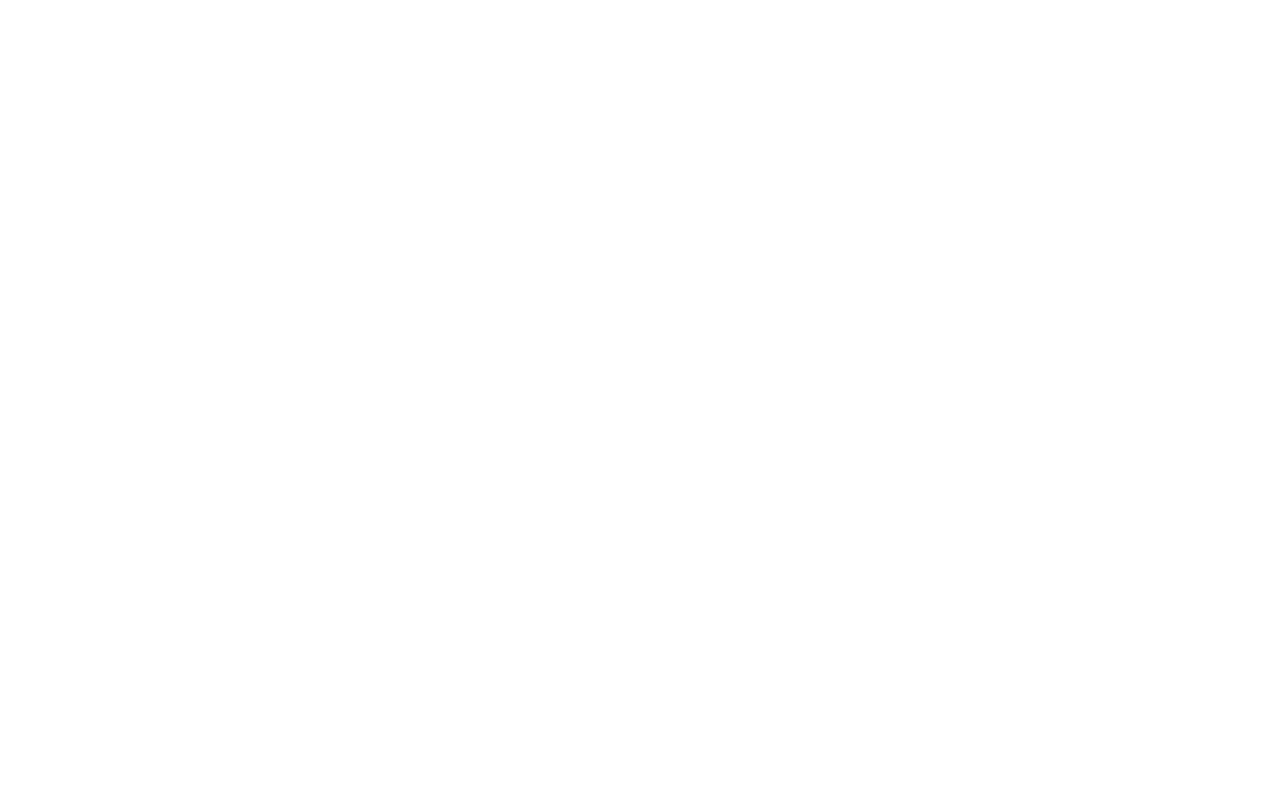
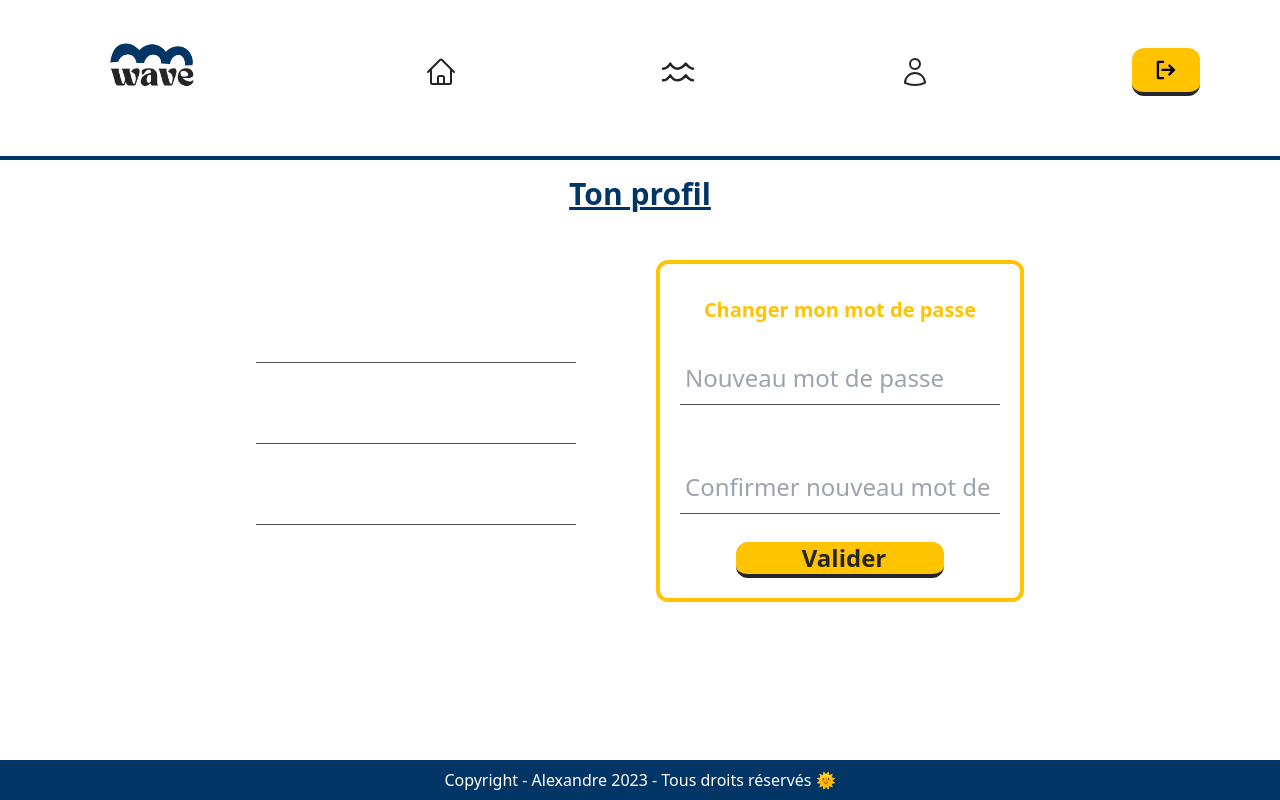
Before and after one commit to arouxel17/Projet-Perso, a React (Vite) app in the folder frontend/: page /profil in a window 1280 px wide. Before the commit this address had no page. Built offline with nearby package versions, Linux system fonts and the light colour scheme.

Commit message:
recuperation des donnees pour affichage du profil

```diff
--- a/frontend/src/App.jsx
+++ b/frontend/src/App.jsx
@@ -5,22 +5,27 @@ import Home from "@pages/Home";
 import LogPage from "@pages/LogPage";
 import Spots from "@pages/Spots";
 import OneSpot from "@pages/OneSpot";
+import ProfilPage from "@pages/ProfilPage";
 
 import "./App.css";
+import { AuthProvider } from "@services/AuthContext";
 
 function App() {
   return (
+    <AuthProvider>
       <Router>
         <Routes>
           <Route path="/" element={<LogPage />} />
           <Route path="/accueil" element={<Home />} />
           <Route path="/spots" element={<Spots />} />
           <Route path="/spots/:id" element={<OneSpot />} />
+          <Route path="/profil" element={<ProfilPage />} />
         </Routes>
         <Routes>
           <Route path="/dashboard" element={<BackOffice />} />
         </Routes>
       </Router>
+    </AuthProvider>
   );
 }
 
--- a/frontend/src/components/ModalConnexion.jsx
+++ b/frontend/src/components/ModalConnexion.jsx
@@ -2,8 +2,10 @@ import React, { useState } from "react";
 import { useNavigate } from "react-router-dom";
 import Logo from "@assets/wave2.png";
 import apiConnexion from "@services/apiConnexion";
+import { useAuth } from "@services/AuthContext";
 
 function ModalConnexion() {
+  const { setUser } = useAuth();
   const [email, setEmail] = useState("");
   const [hashedPassword, setHashedPassword] = useState("");
   const navigate = useNavigate();
@@ -16,6 +18,7 @@ function ModalConnexion() {
       });
       if (response.status === 201) {
         const user = response.data;
+        setUser({ id: user.id, role: user.role });
         if (user.role === "admin") {
           navigate("/dashboard");
         } else if (user.role === "user") navigate("/accueil");
--- a/frontend/src/components/NavComputer.jsx
+++ b/frontend/src/components/NavComputer.jsx
@@ -52,7 +52,7 @@ function NavComputer() {
             />
           </svg>
         </Link>
-        <Link to="/">
+        <Link to="/profil">
           <svg
             xmlns="http://www.w3.org/2000/svg"
             fill="white"
--- a/frontend/src/components/NavMini.jsx
+++ b/frontend/src/components/NavMini.jsx
@@ -43,7 +43,7 @@ function NavMini() {
           />
         </svg>
       </Link>
-      <Link to="/">
+      <Link to="/profil">
         <svg
           xmlns="http://www.w3.org/2000/svg"
           fill="white"
--- /dev/null
+++ b/frontend/src/pages/ProfilPage.jsx
@@ -0,0 +1,151 @@
+import React, { useEffect, useState } from "react";
+import { Helmet } from "react-helmet";
+import NavMini from "@components/NavMini";
+import NavComputer from "@components/NavComputer";
+import Footer from "@components/FooterComputer";
+import apiConnexion from "@services/apiConnexion";
+import { useAuth } from "@services/AuthContext";
+import logo from "../assets/wave2.png";
+
+function ProfilPage() {
+  const { user } = useAuth();
+  const [userInfos, setUserInfos] = useState({});
+
+  useEffect(() => {
+    if (user) {
+      apiConnexion
+        .get(`/users/${user.id}`)
+        .then((res) => {
+          setUserInfos(res.data[0]);
+        })
+        .catch((err) => console.error(err));
+    }
+  }, [user]);
+
+  const handleLogout = () => {
+    localStorage.removeItem("token");
+    localStorage.removeItem("user");
+    window.location.href = "/";
+  };
+
+  return (
+    <div className="flex flex-col text-black">
+      <Helmet>
+        <meta charSet="utf-8" />
+        <title>Wave - Ton profil 🌊 </title>
+        <meta name="description" content="Page d'accueil Wave 🌊" />
+        <link rel="icon" type="image/png" href={logo} />
+      </Helmet>
+      <div className="ml-4 md:ml-36">
+        <NavMini />
+      </div>
+      <div className="flex flex-row justify-center lg:invisible">
+        <img src={logo} className="w-32 mr-20 md:w-44 md:mr-60" alt="logo2" />
+        <div className="flex flex-row items-center pr-6">
+          <button
+            type="button"
+            className="flex flex-row bg-secondary text-black font-bold text-2xl md:text-3xl items-center px-6 py-3 rounded-xl border-b-4 hover:scale-125 ml-20"
+            onClick={handleLogout}
+          >
+            <svg
+              fill="#000000"
+              xmlns="http://www.w3.org/2000/svg"
+              width="20px"
+              height="20px"
+              viewBox="0 0 52 52"
+              enableBackground="new 0 0 52 52"
+            >
+              <path
+                d="M21,48.5v-3c0-0.8-0.7-1.5-1.5-1.5h-10C8.7,44,8,43.3,8,42.5v-33C8,8.7,8.7,8,9.5,8h10
+                        C20.3,8,21,7.3,21,6.5v-3C21,2.7,20.3,2,19.5,2H6C3.8,2,2,3.8,2,6v40c0,2.2,1.8,4,4,4h13.5C20.3,50,21,49.3,21,48.5z"
+              />
+              <path
+                d="M49.6,27c0.6-0.6,0.6-1.5,0-2.1L36.1,11.4c-0.6-0.6-1.5-0.6-2.1,0l-2.1,2.1c-0.6,0.6-0.6,1.5,0,2.1l5.6,5.6
+                        c0.6,0.6,0.2,1.7-0.7,1.7H15.5c-0.8,0-1.5,0.6-1.5,1.4v3c0,0.8,0.7,1.6,1.5,1.6h21.2c0.9,0,1.3,1.1,0.7,1.7l-5.6,5.6
+                        c-0.6,0.6-0.6,1.5,0,2.1l2.1,2.1c0.6,0.6,1.5,0.6,2.1,0L49.6,27z"
+              />
+            </svg>
+          </button>
+        </div>
+      </div>
+      <NavComputer />
+      <div className="mb-36">
+        <h1 className="text-3xl font-bold text-center text-primary underline">
+          Ton profil
+        </h1>
+        <div className="flex flex-col lg:flex-row items-center justify-center mt-2">
+          <div className="lg:m-10 text-black">
+            <input
+              type="text"
+              value={userInfos.name}
+              readOnly
+              className="input w-80 mb-7 md:text-2xl"
+            />
+            <input
+              type="text"
+              value={userInfos.firstname}
+              readOnly
+              className="input w-80 my-7 md:text-2xl"
+            />
+            <input
+              type="email"
+              value={userInfos.email}
+              readOnly
+              className="input w-80 my-7 md:text-2xl"
+            />
+          </div>
+          <div className="flex flex-col justify-center border border-4 border-secondary rounded-xl p-5 lg:m-10">
+            <h2 className="text-xl font-bold text-center text-secondary mt-3">
+              Changer mon mot de passe
+            </h2>
+            <input
+              type="password"
+              // value={newHashedPassword}
+              // onChange={(e) => setNewHashedPassword(e.target.value)}
+              required
+              placeholder="Nouveau mot de passe"
+              className="input w-80 my-7 md:text-2xl"
+            />
+            <input
+              type="password"
+              // value={confirmNewHashedPassword}
+              // onChange={(e) => setConfirmNewHashedPassword(e.target.value)}
+              required
+              placeholder="Confirmer nouveau mot de passe.."
+              className="input w-80 my-7 md:text-2xl"
+            />
+            <button
+              type="button"
+              className="flex flex-row justify-center bg-secondary text-black font-bold text-xl md:text-2xl items-center mx-14 rounded-xl border-b-4 hover:scale-125"
+              // onClick={handleChangePassword}
+            >
+              <span className="ml-2">Valider</span>
+            </button>
+          </div>
+        </div>
+      </div>
+      <Footer />
+    </div>
+  );
+}
+
+export default ProfilPage;
+
+// const [newHashedPassword, setNewHashedPassword] = useState("");
+// const [confirmNewHashedPassword, setConfirmNewHashedPassword] = useState("");
+
+// const handleChangePassword = () => {
+//     apiConnexion
+//         .put("/users/:id", {
+//             name,
+//             firstname,
+//             email,
+//             hashedPassword,
+//             newHashedPassword,
+//             confirmNewHashedPassword,
+//         })
+//         .then((res) => {
+//             console.log(res);
+//         })
+//         .catch((err) => console.error(err));
+// };
--- a/frontend/src/pages/Spots.jsx
+++ b/frontend/src/pages/Spots.jsx
@@ -7,7 +7,6 @@ import NavComputer from "@components/NavComputer";
 import Footer from "@components/FooterComputer";
 import Card from "@components/Card";
 import logo from "../assets/wave2.png";
-import avatar from "../assets/avatar.png";
 
 function Spots() {
   const [spots, setSpots] = useState([]);
@@ -39,12 +38,18 @@ function Spots() {
     setDifficulty(searchParams.get("difficulte"));
   }, [searchParams]);
 
+  const handleLogout = () => {
+    localStorage.removeItem("token");
+    localStorage.removeItem("user");
+    window.location.href = "/";
+  };
+
   return (
     <div className="flex flex-col text-black">
       <Helmet>
         <meta charSet="utf-8" />
-        <title>Wave - Trouvez votre spot ! 🌊 </title>
-        <meta name="description" content="Tous les spots 🌊" />
+        <title>Wave - Tous les spots 🌊 </title>
+        <meta name="description" content="Page d'accueil Wave 🌊" />
         <link rel="icon" type="image/png" href={logo} />
       </Helmet>
       <div className="ml-4 md:ml-36">
@@ -53,8 +58,30 @@ function Spots() {
       <div className="flex flex-row justify-center lg:invisible">
         <img src={logo} className="w-32 mr-20 md:w-44 md:mr-60" alt="logo2" />
         <div className="flex flex-row items-center pr-6">
-          <h1 className="mr-4 md:text-3xl">Hello Julien !</h1>
-          <img src={avatar} className="w-12 h-12" alt="avatar" />
+          <button
+            type="button"
+            className="flex flex-row bg-secondary text-black font-bold text-2xl md:text-3xl items-center px-6 py-3 rounded-xl border-b-4 hover:scale-125 ml-20"
+            onClick={handleLogout}
+          >
+            <svg
+              fill="#000000"
+              xmlns="http://www.w3.org/2000/svg"
+              width="20px"
+              height="20px"
+              viewBox="0 0 52 52"
+              enableBackground="new 0 0 52 52"
+            >
+              <path
+                d="M21,48.5v-3c0-0.8-0.7-1.5-1.5-1.5h-10C8.7,44,8,43.3,8,42.5v-33C8,8.7,8.7,8,9.5,8h10
+                C20.3,8,21,7.3,21,6.5v-3C21,2.7,20.3,2,19.5,2H6C3.8,2,2,3.8,2,6v40c0,2.2,1.8,4,4,4h13.5C20.3,50,21,49.3,21,48.5z"
+              />
+              <path
+                d="M49.6,27c0.6-0.6,0.6-1.5,0-2.1L36.1,11.4c-0.6-0.6-1.5-0.6-2.1,0l-2.1,2.1c-0.6,0.6-0.6,1.5,0,2.1l5.6,5.6
+                c0.6,0.6,0.2,1.7-0.7,1.7H15.5c-0.8,0-1.5,0.6-1.5,1.4v3c0,0.8,0.7,1.6,1.5,1.6h21.2c0.9,0,1.3,1.1,0.7,1.7l-5.6,5.6
+                c-0.6,0.6-0.6,1.5,0,2.1l2.1,2.1c0.6,0.6,1.5,0.6,2.1,0L49.6,27z"
+              />
+            </svg>
+          </button>
         </div>
       </div>
       <NavComputer />
--- /dev/null
+++ b/frontend/src/services/AuthContext.jsx
@@ -0,0 +1,17 @@
+import React, { createContext, useContext, useState, useMemo } from "react";
+
+const AuthContext = createContext();
+
+export function AuthProvider({ children }) {
+  const [user, setUser] = useState(null);
+
+  const value = useMemo(() => {
+    return { user, setUser };
+  }, [user, setUser]);
+
+  return <AuthContext.Provider value={value}>{children}</AuthContext.Provider>;
+}
+
+export function useAuth() {
+  return useContext(AuthContext);
+}
```
Also changed, not shown: 2 other files (tests, documents, lock files or other folders). Lines whose indentation alone changed are shown as unchanged.
